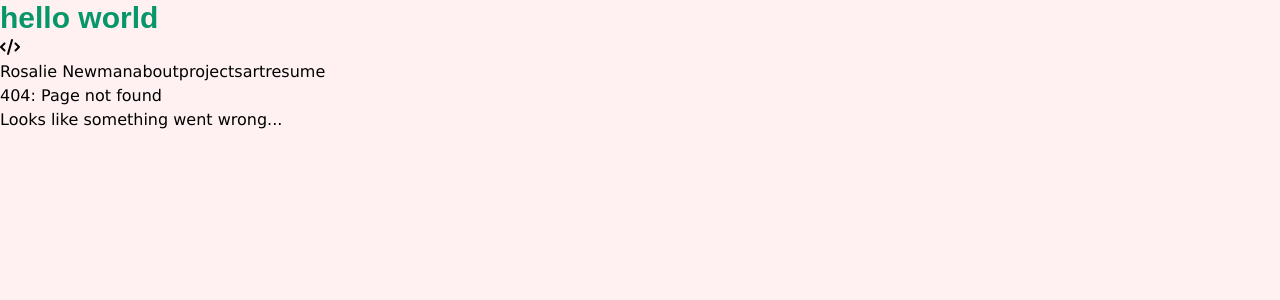
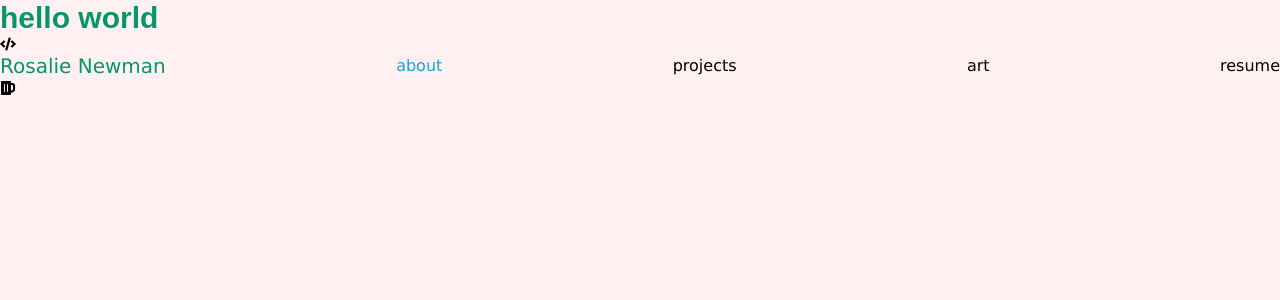
Before and after one commit to rosalie0/rosalie0.github.io, a React (Vite) app: page /contact in a window 1280 px wide. Before the commit this address had no page. Shown: the top 300 px of the page. Built offline with nearby package versions, Linux system fonts and the light colour scheme; a web font is replaced by a local one.

Commit message:
realized i need to make navbar into header. removed fortaesome stuff in lieu of react-icons package which is cleaner imo. styling navbar.

```diff
--- a/package.json
+++ b/package.json
@@ -9,12 +9,9 @@
     "preview": "vite preview"
   },
   "dependencies": {
-    "@fortawesome/fontawesome-svg-core": "^6.3.0",
-    "@fortawesome/free-regular-svg-icons": "^6.3.0",
-    "@fortawesome/free-solid-svg-icons": "^6.3.0",
-    "@fortawesome/react-fontawesome": "^0.2.0",
     "react": "^18.2.0",
     "react-dom": "^18.2.0",
+    "react-icons": "^4.8.0",
     "react-router-dom": "^6.8.2"
   },
   "devDependencies": {
--- a/src/App.tsx
+++ b/src/App.tsx
@@ -1,8 +1,7 @@
 import { useState } from "react";
 import reactLogo from "./assets/react.svg";
 import Navbar from "./components/Navbar";
-import { FontAwesomeIcon } from "@fortawesome/react-fontawesome";
-import { faCode } from "@fortawesome/free-solid-svg-icons";
+import { FaCode } from "react-icons/fa";
 
 // Components:
 import RouteContainer from "./components/RouteContainer";
@@ -11,8 +10,7 @@ function App() {
   return (
     <div className="App bg-rose-50" style={{ height: "100vh" }}>
       <h1 className="text-3xl text-emerald-600 font-bold ">hello world</h1>
-      <FontAwesomeIcon icon={faCode} />
-
+      <FaCode />
       <Navbar />
       <RouteContainer />
     </div>
--- a/src/components/About.tsx
+++ b/src/components/About.tsx
@@ -1,10 +1,10 @@
-import { FontAwesomeIcon } from "@fortawesome/react-fontawesome";
 import React from "react";
 
 function About() {
   return (
     <div>
       <h2>Who is 「Rose」?</h2>
+      <p></p>
     </div>
   );
 }
--- a/src/components/Contact.tsx
+++ b/src/components/Contact.tsx
@@ -0,0 +1,13 @@
+import React from "react";
+import { FaBeer } from "react-icons/fa";
+function Contact() {
+  return (
+    <div>
+      <div className="iconFlexbox">
+        <FaBeer />
+      </div>
+    </div>
+  );
+}
+
+export default Contact;
--- a/src/components/Navbar.tsx
+++ b/src/components/Navbar.tsx
@@ -4,11 +4,19 @@ import { Link } from "react-router-dom";
 function Navbar() {
   const navbarStyle = {
     display: "flex",
+    justifyContent: "space-between",
+    alignItems: "center",
+    gap: "1rem",
+  };
+  const nameInNavbarStyle = {
+    //tbd
   };
   return (
     <div className="navbar" style={navbarStyle}>
-      <h3>Rosalie Newman</h3>
-      <Link to={"/about"}>about</Link>
+      <h3 className="text-xl text-emerald-600">Rosalie Newman</h3>
+      <Link className="text-sky-500 hover:text-sky-700" to={"/about"}>
+        about
+      </Link>
       <Link to={"/projects"}>projects</Link>
       <Link to={"/art"}>art</Link>
       <Link to={"/resume"}>resume</Link>
--- a/src/components/RouteContainer.tsx
+++ b/src/components/RouteContainer.tsx
@@ -2,6 +2,7 @@ import React from "react";
 import { Routes, Route } from "react-router-dom";
 import About from "./About";
 import Art from "./Art";
+import Contact from "./Contact";
 import Error from "./Error";
 import Homepage from "./Homepage";
 import Projects from "./Projects";
@@ -13,6 +14,8 @@ function RouteContainer() {
       <Route path="/about" element={<About />} />
 
       <Route path="/art" element={<Art />} />
+      <Route path="/contact" element={<Contact />} />
+
       <Route path="/projects" element={<Projects />} />
       <Route path="/resume" element={<Resume />} />
 
```
Also changed, not shown: 1 other file (tests, documents, lock files or other folders).
